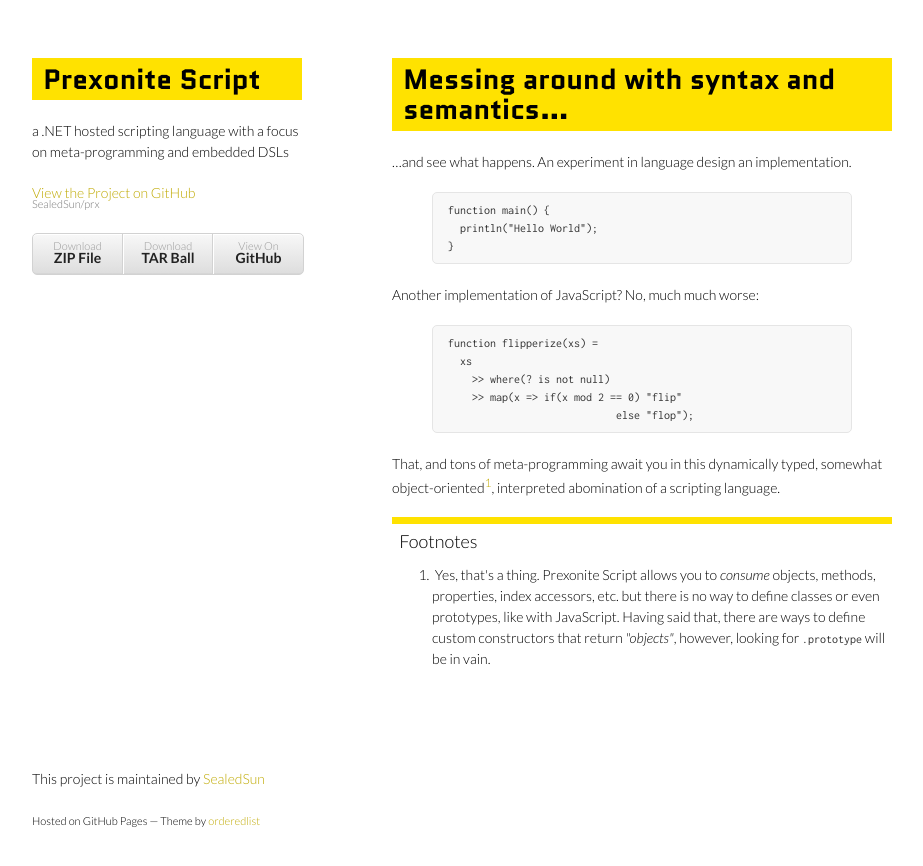
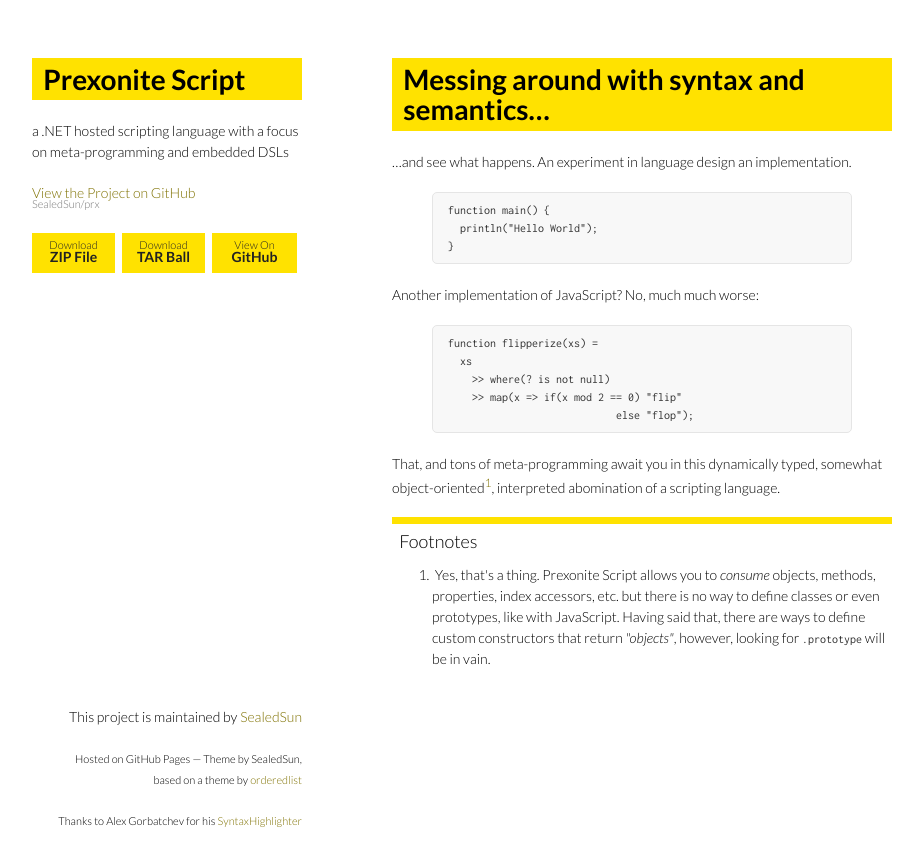
Before and after one commit to chklauser/prx, a Jekyll site: the page built from index.html, in a window 1280 px wide. Shown: the top 866 px of the page, without its empty margins (178-1101 px from the left). Built offline with Jekyll 4.4.1, drawn with Linux system fonts in a browser that asks for light colours; nearby versions of some CDN libraries.

Commit message:
More Metro

```diff
--- a/_includes/footer.html
+++ b/_includes/footer.html
@@ -1,2 +1,3 @@
 <p>This project is maintained by <a href="https://github.com/SealedSun">SealedSun</a></p>
-<p><small>Hosted on GitHub Pages &mdash; Theme by <a href="https://github.com/orderedlist">orderedlist</a></small></p>
+<p><small>Hosted on GitHub Pages &mdash; Theme by SealedSun, <br />based on a theme by <a href="https://github.com/orderedlist">orderedlist</a></small></p>
+<p><small>Thanks to Alex Gorbatchev for his <a href="http://alexgorbatchev.com/SyntaxHighlighter/">SyntaxHighlighter</a></small></p>
--- a/stylesheets/styles.css
+++ b/stylesheets/styles.css
@@ -11,7 +11,7 @@
   color:#000;
   margin:0 0 20px;
   background-color: #FFE200;
-  font-family: Quantico, Consolas, mono;
+  /* font-family: Quantico, Consolas, mono; */
   padding: 0.2em 0.4em 0.2em 0.4em;
 }
 
@@ -51,7 +51,7 @@
 }
 
 a {
-  color:#BFA900;
+  color:#7F7100;
   font-weight:400;
   text-decoration:none;
 }
@@ -125,31 +125,13 @@
 
   padding:0;
 
-  background: #eee;
-  background: -moz-linear-gradient(top, #f8f8f8 0%, #dddddd 100%);
-  background: -webkit-gradient(linear, left top, left bottom, color-stop(0%,#f8f8f8), color-stop(100%,#dddddd));
-  background: -webkit-linear-gradient(top, #f8f8f8 0%,#dddddd 100%);
-  background: -o-linear-gradient(top, #f8f8f8 0%,#dddddd 100%);
-  background: -ms-linear-gradient(top, #f8f8f8 0%,#dddddd 100%);
-  background: linear-gradient(top, #f8f8f8 0%,#dddddd 100%);
-
-  border-radius:5px;
-  border:1px solid #d2d2d2;
-  box-shadow:inset #fff 0 1px 0, inset rgba(0,0,0,0.03) 0 -1px 0;
   width:270px;
-}
-
-header li {
-  width:89px;
-  float:left;
-  border-right:1px solid #d2d2d2;
-  height:40px;
 }
 
 header ul a {
   line-height:1;
   font-size:11px;
-  color:#999;
+  color:#222;
   display:block;
   text-align:center;
   padding-top:6px;
@@ -157,18 +139,26 @@
 }
 
 strong {
-  color:#222;
+  color:#000;
   font-weight:700;
 }
 
+header ul li {
+  width:83px;
+  float:left;
+  height:40px;
+  margin-right:7px;
+  background-color:#FFE200;
+}
+
 header ul li + li {
-  width:88px;
-  border-left:1px solid #fff;
+  width:83px;
 }
 
 header ul li + li + li {
   border-right:none;
-  width:89px;
+  width:85px;
+  margin-right:0px;
 }
 
 header ul a strong {
@@ -199,6 +189,7 @@
   float:left;
   position:fixed;
   bottom:50px;
+  text-align:right;
 }
 
 @media print, screen and (max-width: 960px) {
```
